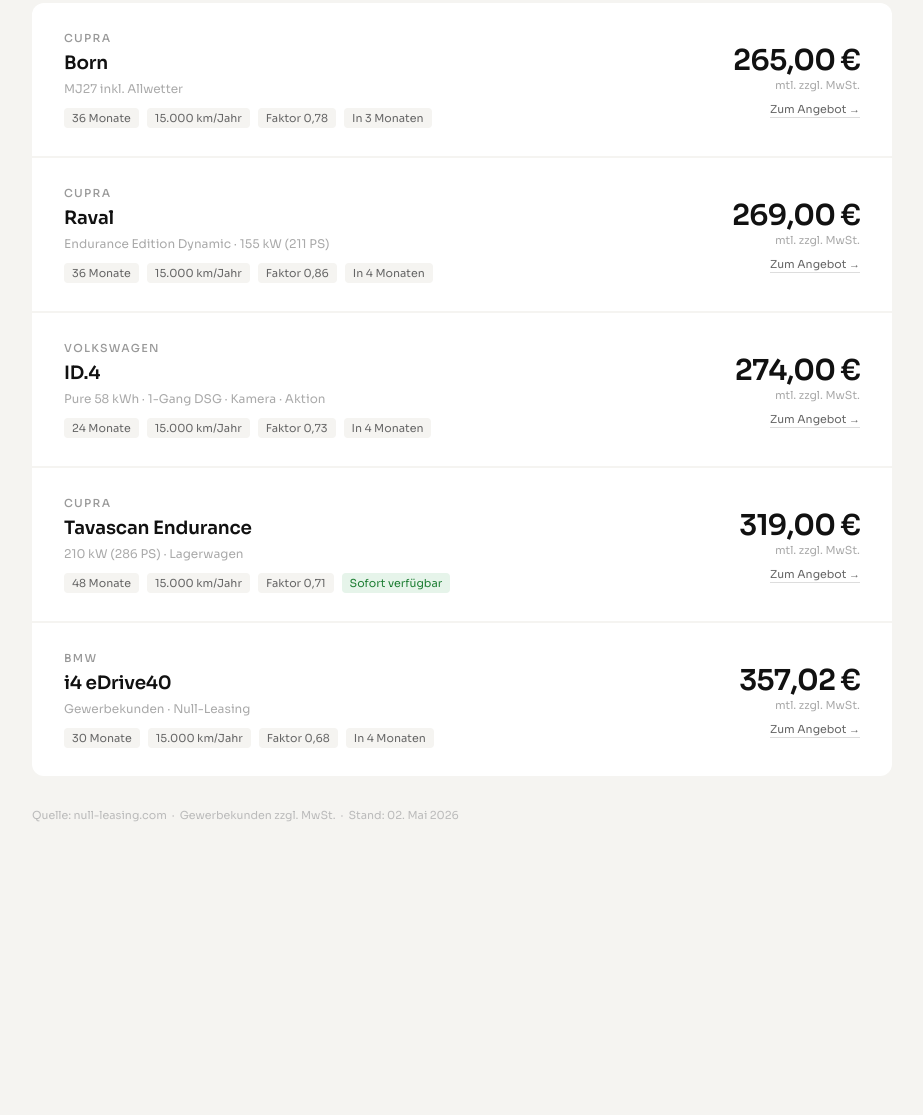
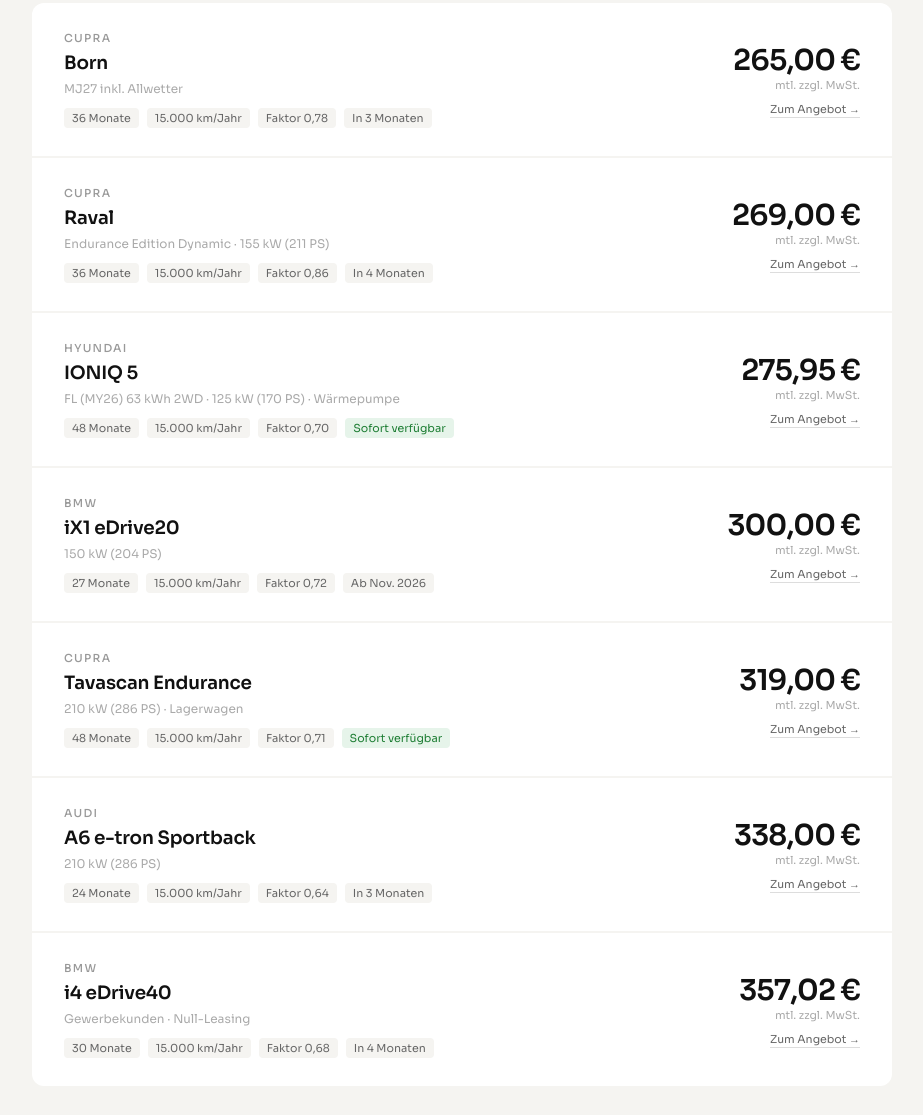
Before and after one commit to alexw611/gewerbeleasing, a plain HTML site: page index.html in a window 1280 px wide. Shown: the part 173-1288 px from the top of the page, without its empty margins (178-1101 px from the left). Before the commit the page ends 1075 px from the top, so only its background shows below. Drawn offline with Linux system fonts and the light colour scheme.

Commit message:
Update index.html

```diff
--- a/index.html
+++ b/index.html
@@ -21,6 +21,8 @@
 .card:nth-child(3) { animation-delay: 0.15s; }
 .card:nth-child(4) { animation-delay: 0.20s; }
 .card:nth-child(5) { animation-delay: 0.25s; }
+.card:nth-child(6) { animation-delay: 0.30s; }
+.card:nth-child(7) { animation-delay: 0.35s; }
 .left { display: flex; flex-direction: column; gap: 6px; }
 .car-brand { font-size: 11px; text-transform: uppercase; letter-spacing: 0.12em; color: #999; font-weight: 500; }
 .car-name { font-size: 1.15rem; font-weight: 600; color: #111; letter-spacing: -0.01em; }
@@ -28,6 +30,7 @@
 .tags { display: flex; gap: 8px; flex-wrap: wrap; margin-top: 4px; }
 .tag { font-size: 11px; color: #666; background: #f5f4f1; border-radius: 4px; padding: 3px 8px; }
 .tag-green { background: #e6f4ea; color: #1e7e34; }
+.tag-amber { background: #fff8e1; color: #b06000; }
 .right { text-align: right; display: flex; flex-direction: column; align-items: flex-end; gap: 10px; }
 .price { font-size: 1.8rem; font-weight: 600; letter-spacing: -0.03em; color: #111; white-space: nowrap; }
 .price-note { font-size: 11px; color: #aaa; }
@@ -83,26 +86,45 @@
     </div>
   </div>
 
-  <!-- 3. VW ID.4 274 € -->
+  <!-- 3. Hyundai IONIQ 5 275,95 € -->
   <div class="card">
     <div class="left">
-      <p class="car-brand">Volkswagen</p>
-      <p class="car-name">ID.4</p>
-      <p class="car-variant">Pure 58 kWh · 1-Gang DSG · Kamera · Aktion</p>
+      <p class="car-brand">Hyundai</p>
+      <p class="car-name">IONIQ 5</p>
+      <p class="car-variant">FL (MY26) 63 kWh 2WD · 125 kW (170 PS) · Wärmepumpe</p>
       <div class="tags">
-        <span class="tag">24 Monate</span>
+        <span class="tag">48 Monate</span>
         <span class="tag">15.000 km/Jahr</span>
-        <span class="tag">Faktor 0,73</span>
-        <span class="tag">In 4 Monaten</span>
+        <span class="tag">Faktor 0,70</span>
+        <span class="tag tag-green">Sofort verfügbar</span>
       </div>
     </div>
     <div class="right">
-      <div><p class="price">274,00 €</p><p class="price-note">mtl. zzgl. MwSt.</p></div>
-      <a class="link" href="https://www.null-leasing.com/volkswagen-leasing/angebote/451898046?lst=c&lsml=15000&lstm=24" target="_blank" rel="noopener">Zum Angebot →</a>
+      <div><p class="price">275,95 €</p><p class="price-note">mtl. zzgl. MwSt.</p></div>
+      <a class="link" href="https://www.null-leasing.com/hyundai-leasing/angebote/452674098?lsml=%3A15000&lst=c&lstm=%3A48&vc=Car" target="_blank" rel="noopener">Zum Angebot →</a>
     </div>
   </div>
 
-  <!-- 4. Cupra Tavascan 319 € -->
+  <!-- 4. BMW iX1 300 € -->
+  <div class="card">
+    <div class="left">
+      <p class="car-brand">BMW</p>
+      <p class="car-name">iX1 eDrive20</p>
+      <p class="car-variant">150 kW (204 PS)</p>
+      <div class="tags">
+        <span class="tag">27 Monate</span>
+        <span class="tag">15.000 km/Jahr</span>
+        <span class="tag">Faktor 0,72</span>
+        <span class="tag">Ab Nov. 2026</span>
+      </div>
+    </div>
+    <div class="right">
+      <div><p class="price">300,00 €</p><p class="price-note">mtl. zzgl. MwSt.</p></div>
+      <a class="link" href="https://www.null-leasing.com/bmw-leasing/angebote/453986156?lsml=%3A15000&lst=c&lstm=%3A27&vc=Car" target="_blank" rel="noopener">Zum Angebot →</a>
+    </div>
+  </div>
+
+  <!-- 5. Cupra Tavascan 319 € -->
   <div class="card">
     <div class="left">
       <p class="car-brand">Cupra</p>
@@ -121,7 +143,26 @@
     </div>
   </div>
 
-  <!-- 5. BMW i4 357 € -->
+  <!-- 6. Audi A6 e-tron 338 € -->
+  <div class="card">
+    <div class="left">
+      <p class="car-brand">Audi</p>
+      <p class="car-name">A6 e-tron Sportback</p>
+      <p class="car-variant">210 kW (286 PS)</p>
+      <div class="tags">
+        <span class="tag">24 Monate</span>
+        <span class="tag">15.000 km/Jahr</span>
+        <span class="tag">Faktor 0,64</span>
+        <span class="tag">In 3 Monaten</span>
+      </div>
+    </div>
+    <div class="right">
+      <div><p class="price">338,00 €</p><p class="price-note">mtl. zzgl. MwSt.</p></div>
+      <a class="link" href="https://www.null-leasing.com/audi-leasing/angebote/450875410?lsml=%3A15000&lst=c&lstm=%3A24&vc=Car" target="_blank" rel="noopener">Zum Angebot →</a>
+    </div>
+  </div>
+
+  <!-- 7. BMW i4 357 € -->
   <div class="card">
     <div class="left">
       <p class="car-brand">BMW</p>
```
